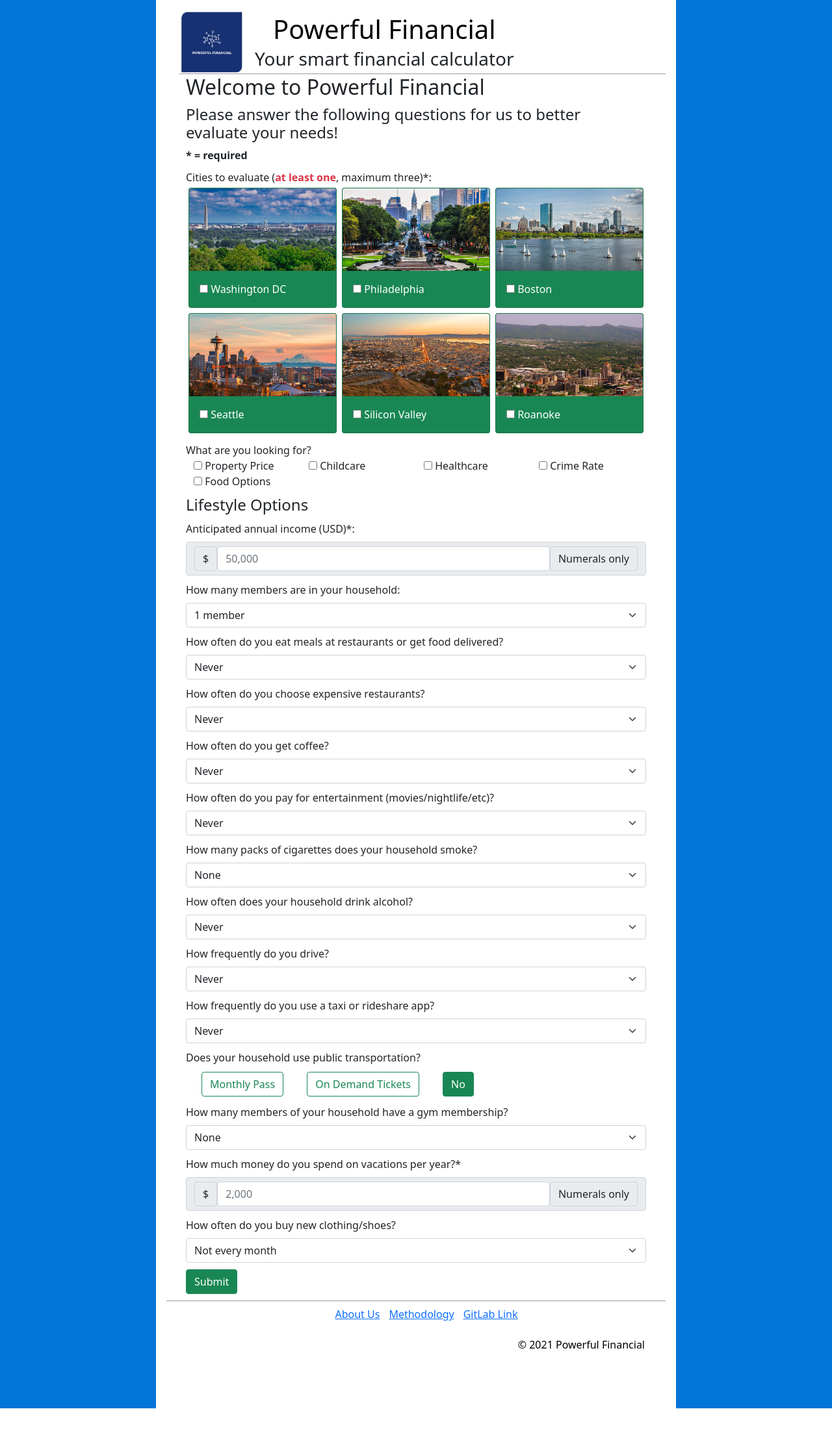
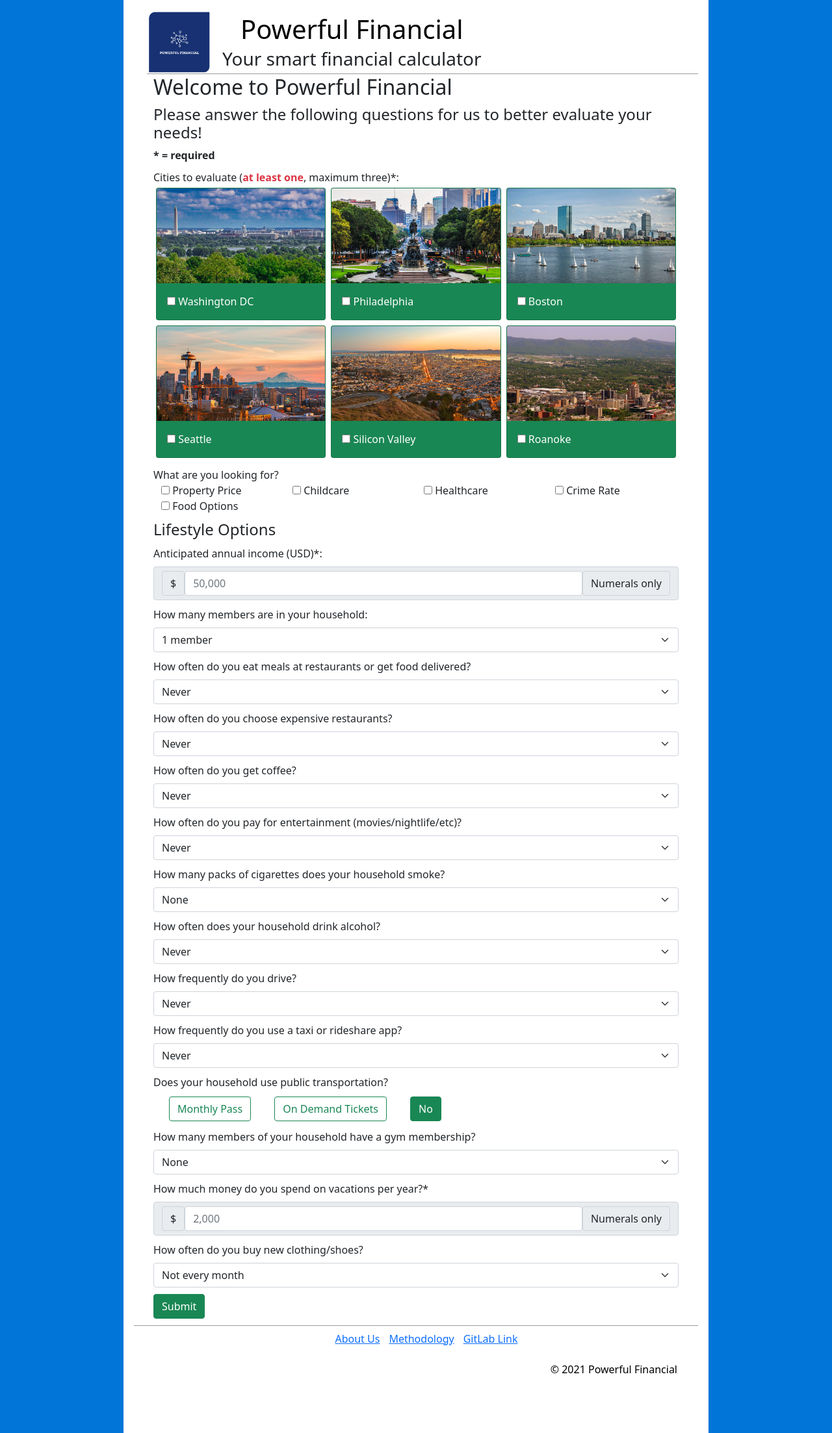
Before and after one commit to i-am-xu-wang/urban_advisor, a Django app: page / in a window 1280 px wide. Shown: the whole page at 65% size. Before the commit the page ends 2168 px from the top, so only its background shows below. Run offline with Django 3.2, Linux system fonts and the light colour scheme; some libraries are stand-ins or nearby versions.

Commit message:
expand content width

```diff
--- a/capstone/static/css/global.css
+++ b/capstone/static/css/global.css
@@ -8,7 +8,7 @@ body {
 
 .page-content {
     background-color: white;
-    width: 800px;
+    width: 900px;
     max-width: 90%;
     margin-left: auto;
     margin-right: auto;
```
